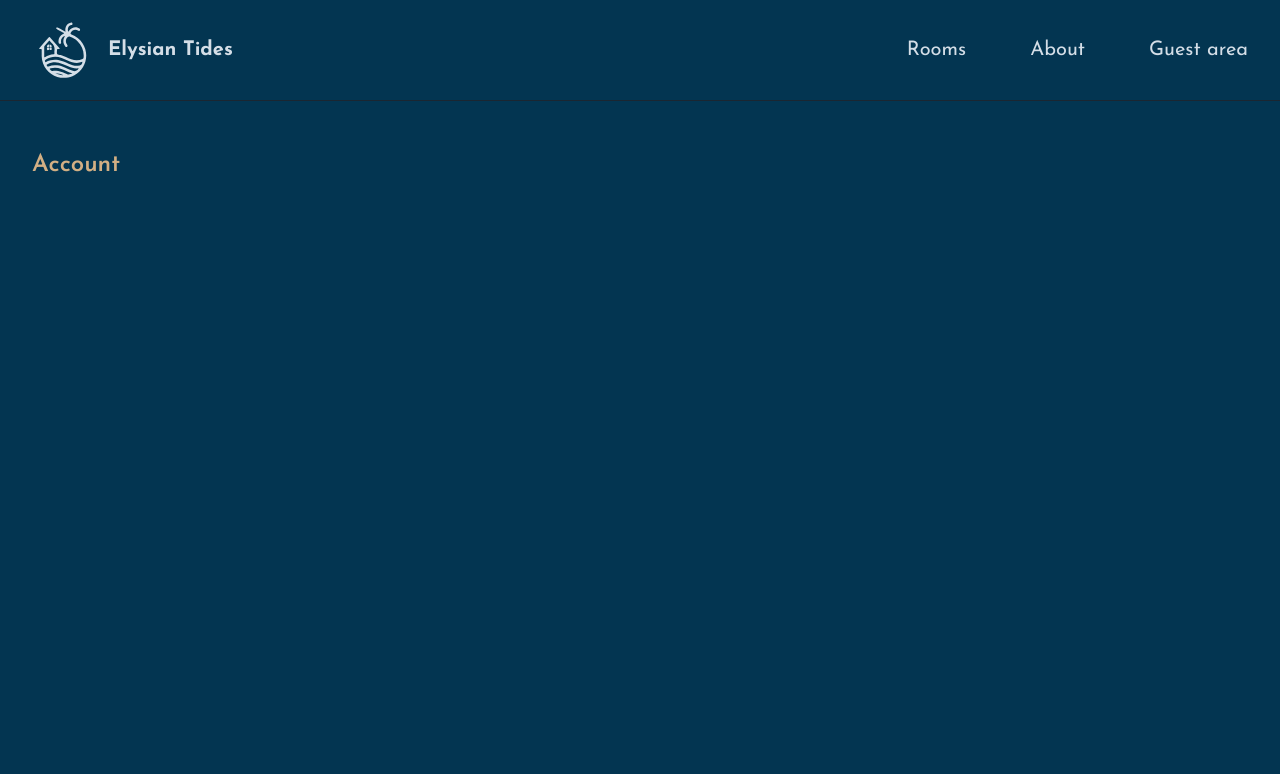
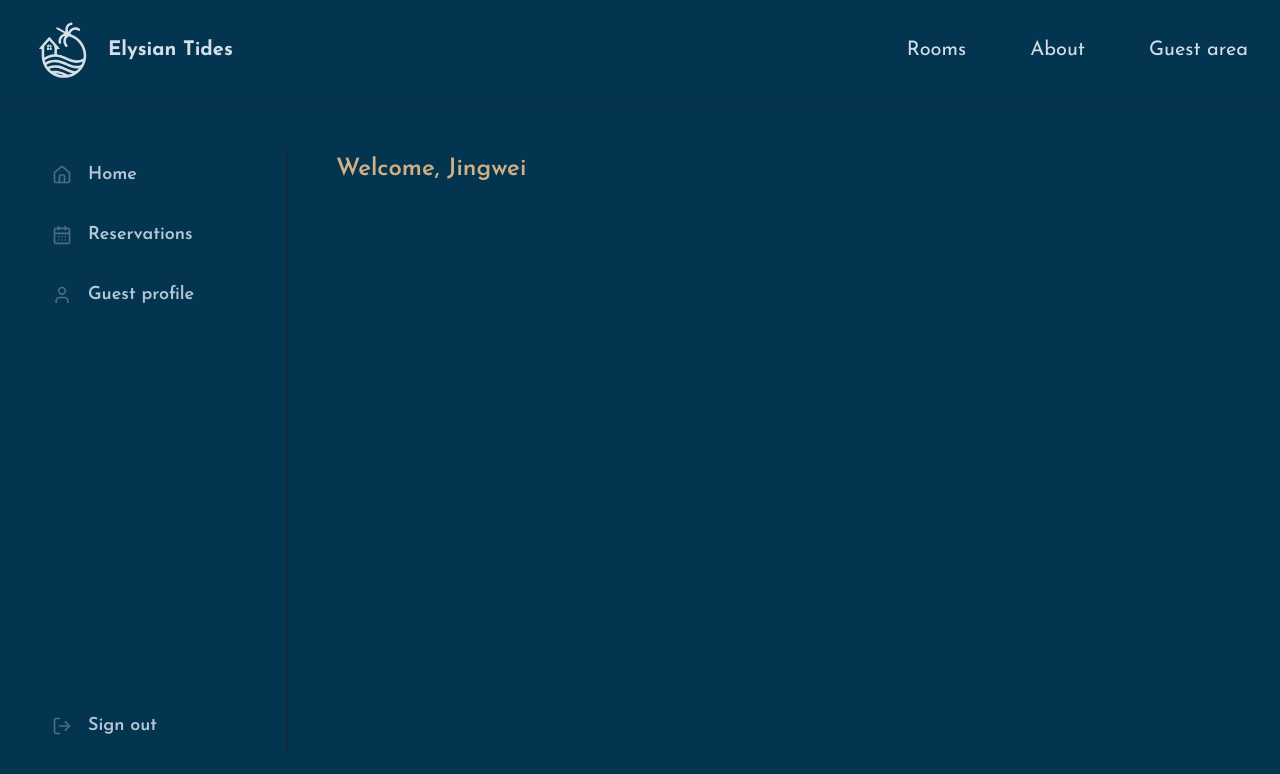
Before and after one commit to lawjingw/the-elysian-tides-website, a Next.js app: page /account in a window 1280 px wide. Shown: the top 774 px of the page. Built offline with nearby package versions, Linux system fonts and the light colour scheme.

Commit message:
Refactor navigation components to use Lucide icons, enhance layout structure, and improve accessibility; add account layout with side navigation

```diff
--- a/app/_components/side-navigation.tsx
+++ b/app/_components/side-navigation.tsx
@@ -1,9 +1,6 @@
-import {
-  CalendarDaysIcon,
-  HomeIcon,
-  UserIcon,
-} from "@heroicons/react/24/solid";
+import { CalendarDaysIcon, HomeIcon, UserIcon } from "lucide-react";
 import SignOutButton from "./signout-button";
+import Link from "next/link";
 
 const navLinks = [
   {
@@ -26,16 +23,16 @@
 function SideNavigation() {
   return (
     <nav className="border-r border-primary-900">
-      <ul className="flex flex-col gap-2 h-full text-lg">
+      <ul className="flex h-full flex-col gap-2 text-lg">
         {navLinks.map((link) => (
           <li key={link.name}>
-            <a
-              className={`py-3 px-5 hover:bg-primary-900 hover:text-primary-100 transition-colors flex items-center gap-4 font-semibold text-primary-200`}
+            <Link
+              className={`flex items-center gap-4 px-5 py-3 font-semibold text-primary-200 transition-colors hover:bg-primary-900 hover:text-primary-100`}
               href={link.href}
             >
               {link.icon}
               <span>{link.name}</span>
-            </a>
+            </Link>
           </li>
         ))}
 
--- a/app/_components/signout-button.tsx
+++ b/app/_components/signout-button.tsx
@@ -1,9 +1,9 @@
-import { ArrowRightOnRectangleIcon } from '@heroicons/react/24/solid';
+import { LogOut } from "lucide-react";
 
 function SignOutButton() {
   return (
-    <button className='py-3 px-5 hover:bg-primary-900 hover:text-primary-100 transition-colors flex items-center gap-4 font-semibold text-primary-200 w-full'>
-      <ArrowRightOnRectangleIcon className='h-5 w-5 text-primary-600' />
+    <button className="flex w-full items-center gap-4 px-5 py-3 font-semibold text-primary-200 transition-colors hover:bg-primary-900 hover:text-primary-100">
+      <LogOut className="h-5 w-5 text-primary-600" />
       <span>Sign out</span>
     </button>
   );
--- a/app/about/page.tsx
+++ b/app/about/page.tsx
@@ -17,7 +17,7 @@
 
         <div className="space-y-8">
           <p>
-            where luxury meets the serene beauty of the sea. Nestled along an
+            Where luxury meets the serene beauty of the sea. Nestled along an
             unspoiled stretch of coastline, our resort and spa offer a sanctuary
             for those seeking unparalleled relaxation, indulgence, and
             rejuvenation.
--- /dev/null
+++ b/app/account/layout.tsx
@@ -0,0 +1,12 @@
+import SideNavigation from "../_components/side-navigation";
+
+function layout({ children }: { children: React.ReactNode }) {
+  return (
+    <div className="grid h-full grid-cols-[16rem_1fr] gap-12">
+      <SideNavigation />
+      <div className="py-1">{children}</div>
+    </div>
+  );
+}
+
+export default layout;
--- a/app/account/page.tsx
+++ b/app/account/page.tsx
@@ -7,7 +7,9 @@
 function Page() {
   return (
     <div>
-      <h2 className="mb-7 text-2xl font-semibold text-accent-400">Account</h2>
+      <h2 className="mb-7 text-2xl font-semibold text-accent-400">
+        Welcome, Jingwei
+      </h2>
     </div>
   );
 }
--- a/app/account/profile/page.tsx
+++ b/app/account/profile/page.tsx
@@ -1,4 +1,9 @@
 import SelectCountry from "@/app/_components/select-country";
+import { Metadata } from "next";
+
+export const metadata: Metadata = {
+  title: "Update profile",
+};
 
 function Page() {
   // CHANGE
--- a/app/account/reservations/page.tsx
+++ b/app/account/reservations/page.tsx
@@ -1,4 +1,9 @@
 import ReservationCard from "@/app/_components/reservation-card";
+import { Metadata } from "next";
+
+export const metadata: Metadata = {
+  title: "Reservations",
+};
 
 function Page() {
   // CHANGE
--- a/app/layout.tsx
+++ b/app/layout.tsx
@@ -27,8 +27,8 @@
         className={`${josefin.className} relative flex min-h-screen flex-col bg-primary-950 text-primary-100 antialiased`}
       >
         <Header />
-        <div className="flex-1 px-8 py-12">
-          <main className="mx-auto max-w-7xl">{children}</main>
+        <div className="flex flex-1 px-8 py-12">
+          <main className="mx-auto w-full max-w-7xl">{children}</main>
         </div>
       </body>
     </html>
```
